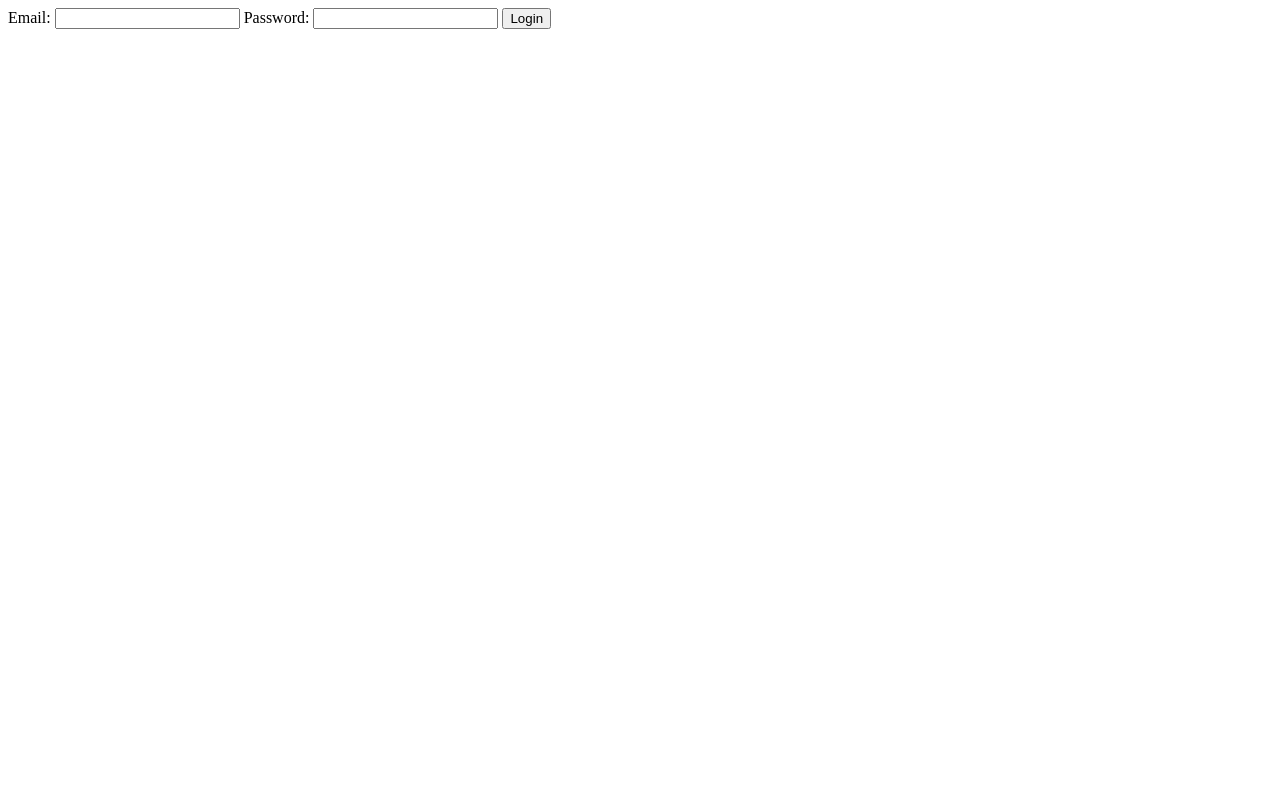
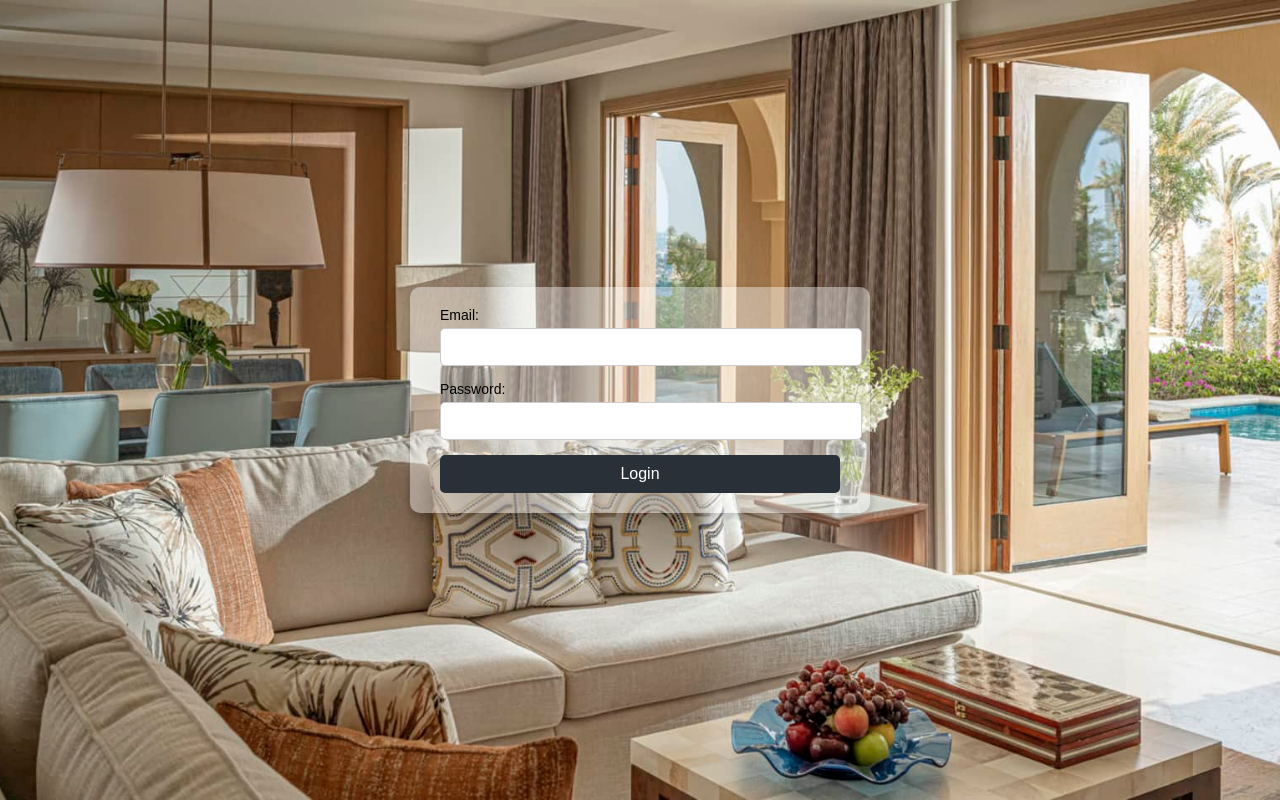
Before and after one commit to Menna-23/SE, a plain HTML site: page docs/E-hotel/sign_in.html in a window 1280 px wide. Drawn offline with Linux system fonts and the light colour scheme.

Commit message:
Update sign_in.html

```diff
--- a/docs/E-hotel/sign_in.html
+++ b/docs/E-hotel/sign_in.html
@@ -5,6 +5,7 @@
     <meta charset="UTF-8">
     <meta name="viewport" content="width=device-width, initial-scale=1.0">
     <title>Login</title>
+    <link rel="stylesheet" href="sign_in.css">
 </head>
 
 <body>
```
